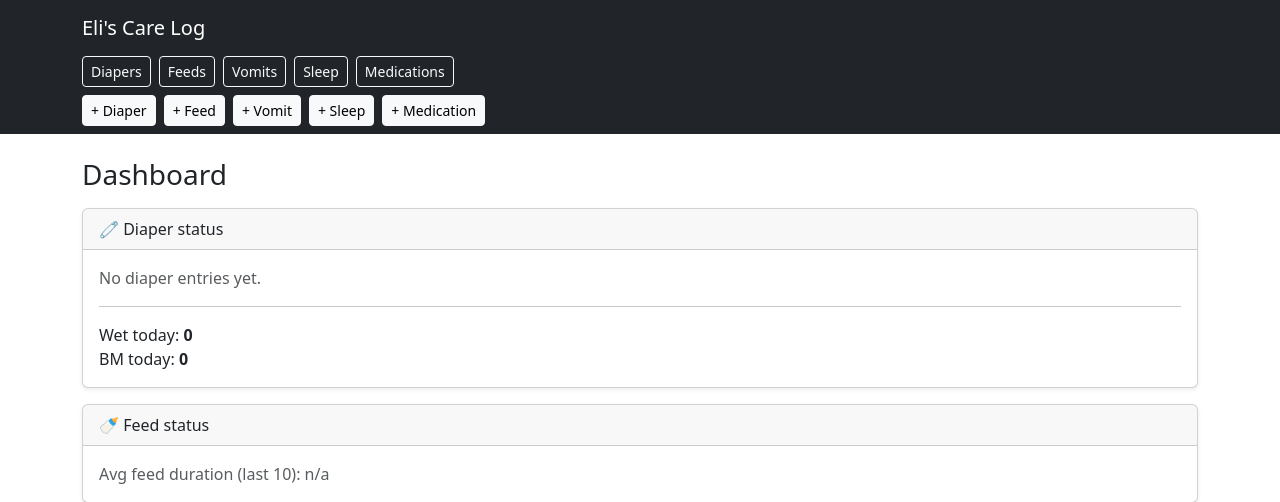
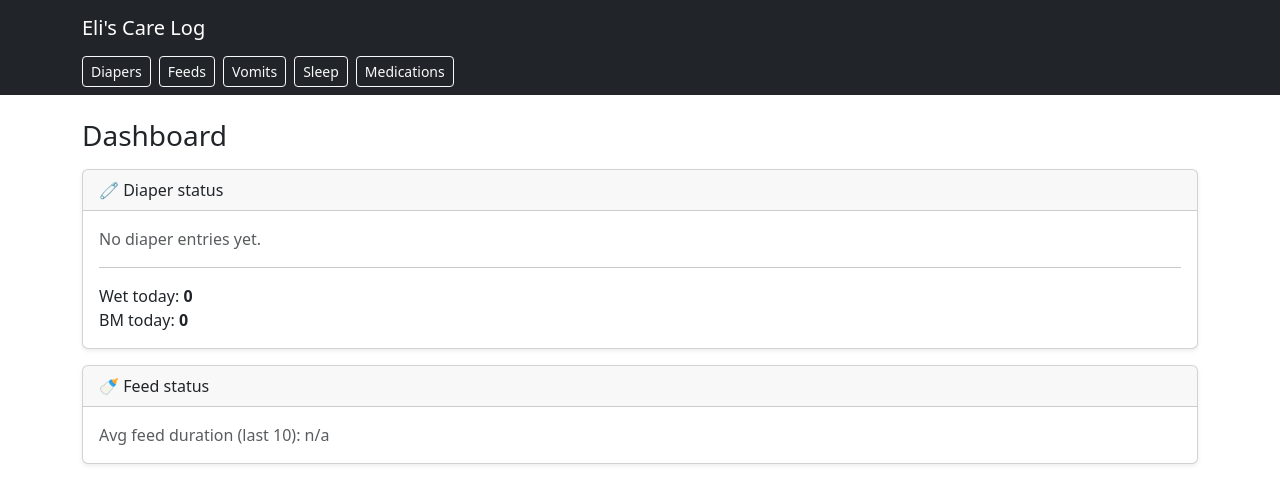
Before and after one commit to supersaiyoon/eli-care-log, a Flask app: page / in a window 1280 px wide. Shown: the top 502 px of the page. Run offline with Flask 3, Linux system fonts and the light colour scheme; data that the repository does not hold is empty; parts of the project's set-up code (start-up, migrations or seed data) failed here and were passed over.

Commit message:
Remove new entry links along the top of base page

```diff
--- a/templates/base.html
+++ b/templates/base.html
@@ -174,15 +174,6 @@
                     <a class="btn btn-outline-light btn-sm" href="{{ url_for('sleep_list') }}">Sleep</a>
                     <a class="btn btn-outline-light btn-sm" href="{{ url_for('medication_list') }}">Medications</a>
                 </div>
-
-                <!-- NEW ENTRY LINKS -->
-                <div class="d-flex gap-2 flex-wrap">
-                    <a class="btn btn-light btn-sm" href="{{ url_for('diaper_new') }}">+ Diaper</a>
-                    <a class="btn btn-light btn-sm" href="{{ url_for('feed_new') }}">+ Feed</a>
-                    <a class="btn btn-light btn-sm" href="{{ url_for('vomit_new') }}">+ Vomit</a>
-                    <a class="btn btn-light btn-sm" href="{{ url_for('sleep_new') }}">+ Sleep</a>
-                    <a class="btn btn-light btn-sm" href="{{ url_for('medication_new') }}">+ Medication</a>
-                </div>
             </div>
         </nav>
 
```
